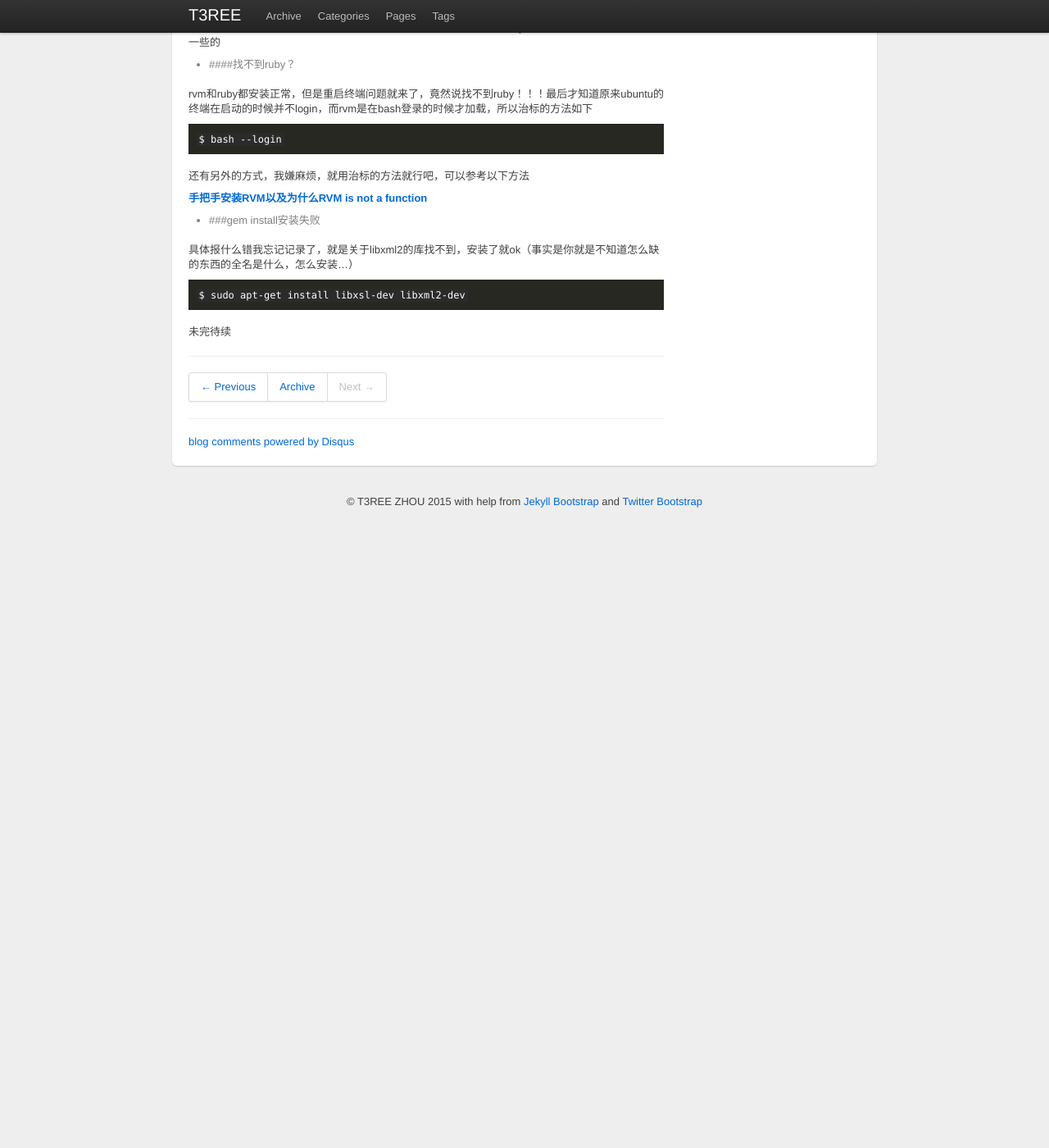
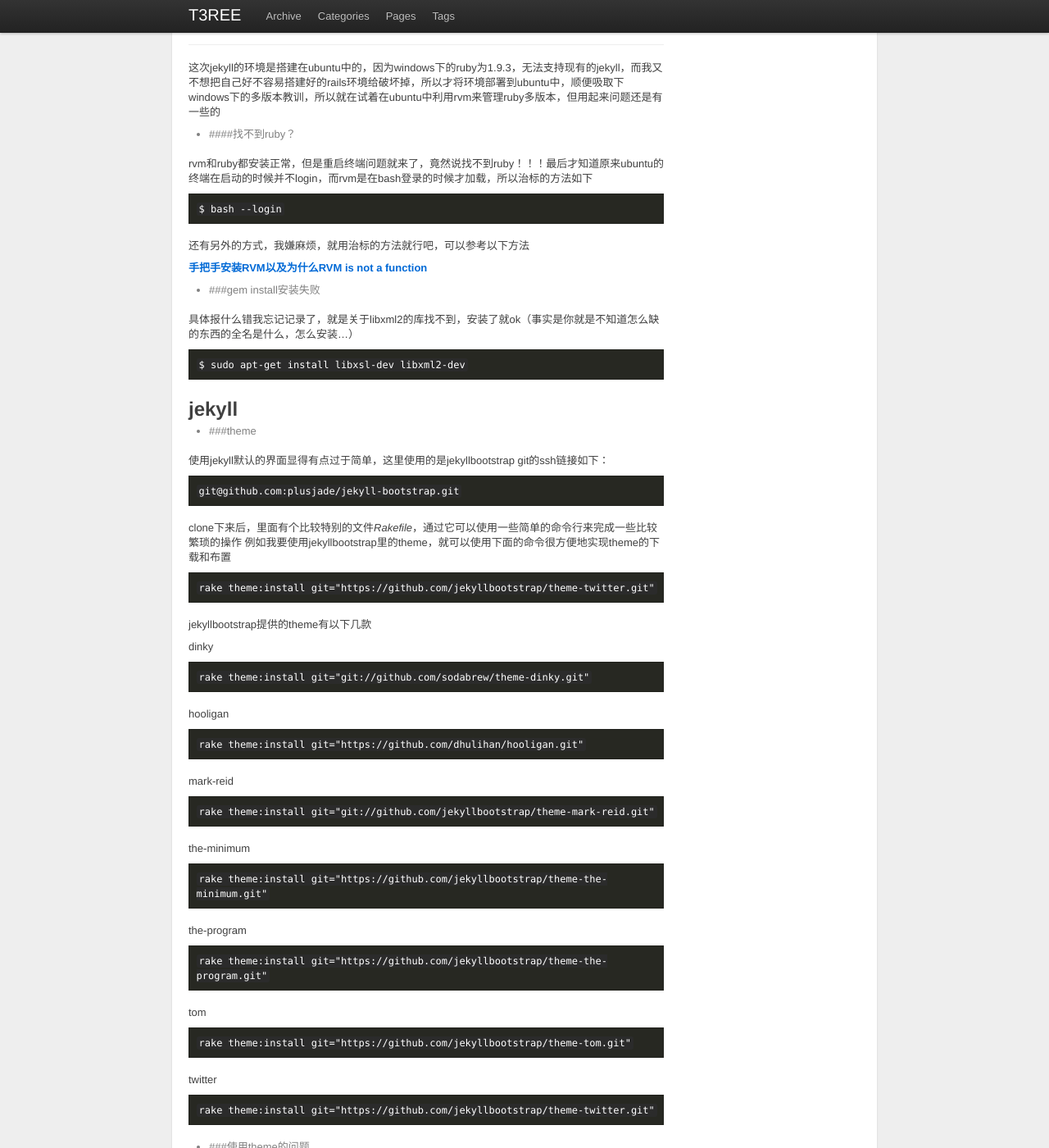
Before and after one commit to t3reezhou/t3reezhou.github.io, a Jekyll site: the page built from _posts/2015-12-10-the-question-i-meeet-in-deploying-environment-for-jekyll.md, in a window 1280 px wide and 1400 px high, scrolled down 804 px. Shown: the whole window at 82% size. Built offline with Jekyll 4.4.1, drawn with Linux system fonts in a browser that asks for light colours; comment, search, counter and statistics services are not loaded; before the commit the page ends 1434 px from its top, so only the background shows below that; some of the changed text lies outside the part shown.

Commit message:
finish the markdow about jekyll-deloy

````diff
--- a/_posts/2015-12-10-the-question-i-meeet-in-deploying-environment-for-jekyll.md
+++ b/_posts/2015-12-10-the-question-i-meeet-in-deploying-environment-for-jekyll.md
@@ -9,9 +9,13 @@ tags: [question,deloy,jekyll]
 ---
 {% include JB/setup %}
 
+
 # 在部署jekyll环境遇到的问题
 
 ## 前言
+***
+
+一直就觉得部署环境是程序员逃不了的一关，所以得当基本功，大部分时候会有现成的环境包使用安装，但在linux配置环境还真是考验耐心，搜索，理解提示信息的时候了
 
 ## git
 ***
@@ -48,6 +52,7 @@ rvm和ruby都安装正常，但是重启终端问题就来了，竟然说找不
 ```
 $ bash --login
 ```
+
 还有另外的方式，我嫌麻烦，就用治标的方法就行吧，可以参考以下方法
 
 **[手把手安装RVM以及为什么RVM is not a function](https://ruby-china.org/topics/3705)**
@@ -60,4 +65,143 @@ $ bash --login
 $ sudo apt-get install libxsl-dev libxml2-dev
 ```
 
-未完待续
+## jekyll
+
+- ###theme
+
+使用jekyll默认的界面显得有点过于简单，这里使用的是jekyllbootstrap
+git的ssh链接如下：
+
+```
+git@github.com:plusjade/jekyll-bootstrap.git
+```
+
+clone下来后，里面有个比较特别的文件*Rakefile*，通过它可以使用一些简单的命令行来完成一些比较繁琐的操作
+例如我要使用jekyllbootstrap里的theme，就可以使用下面的命令很方便地实现theme的下载和布置
+
+```
+rake theme:install git="https://github.com/jekyllbootstrap/theme-twitter.git"
+```
+
+jekyllbootstrap提供的theme有以下几款
+
+dinky
+
+```
+rake theme:install git="git://github.com/sodabrew/theme-dinky.git"
+```
+
+hooligan
+
+```
+rake theme:install git="https://github.com/dhulihan/hooligan.git"
+```
+
+mark-reid
+
+```
+rake theme:install git="git://github.com/jekyllbootstrap/theme-mark-reid.git"
+```
+
+the-minimum
+
+```
+rake theme:install git="https://github.com/jekyllbootstrap/theme-the-minimum.git"
+```
+
+the-program
+
+```
+rake theme:install git="https://github.com/jekyllbootstrap/theme-the-program.git"
+```
+
+tom
+
+```
+rake theme:install git="https://github.com/jekyllbootstrap/theme-tom.git"
+```
+
+twitter
+
+```
+rake theme:install git="https://github.com/jekyllbootstrap/theme-twitter.git"
+```
+
+- ###使用theme的问题
+
+不知道是我设置的时候出来了什么问题，只有根目录下的文件才会正确的插入css，其他页面都是找不到theme.name，找了好久，全文检索都没有解决，最后发现在/_includes/JB/setup中是这么写的
+
+{% raw %}
+	{% if site.JB.ASSET_PATH %}
+      {% assign ASSET_PATH = site.JB.ASSET_PATH %}
+    {% else %}
+      {% capture ASSET_PATH %}{{ BASE_PATH }}/assets/themes/{{ page.theme.name }}{% endcapture %}
+{% endraw %}
+
+也就是说。程序是在找不到JB.ASSET_PATH才会去执行else里的操作，再全文检索一遍
+
+```
+$ grep -r 'ASSET_PAHT' ./
+```
+在输出的内容中很容易发现我们的配置文件*_config.yml*中就有关于ASSET_PATH的设置。我就设置如下
+
+```
+ASSET_PATH : /assets/themes/twitter
+```
+
+当然由于我使用的theme是twitter才这么写的，得根据自己使用什么theme来设置
+
+- ###语法高亮
+
+jekyllboostarp默认使用pygments
+
+```
+$ sudo apt-get install python-pygments
+```
+
+这样就安装完毕
+输入以下命令就可以看到有多少种风格
+
+```
+$ python
+```
+
+```
+>>> from pygments.styles import STYLE_MAP
+```
+
+```
+>>> STYLE_MAP.keys()
+```
+
+我这边使用的是colorful
+所以输入以下命令就能生成语法高亮的css
+
+```
+pygmentize -f html -a .highlight -S colorful > code.css
+```
+
+这样就会在当前目录发现有个code.css，将之复制到合适的地方，并在需要的地方导入，如defalut.html
+之后只要在需要高亮的地方将代码用
+{% raw %}
+{% highlight ruby linenos %}
+{% endhighlight %}
+{% endraw %}包裹即可,效果如下
+
+
+{% highlight ruby linenos %}
+def show
+  @widget = Widget(params[:id])
+  respond_to do |format|
+    format.html # show.html.erb
+    format.json { render json: @widget }
+  end
+end
+{% endhighlight %}
+
+- ###关于转义的问题
+
+在jekyll中，{% raw %}{{% %}{% endraw %}会直接被编译，所以要使内容不被编译接就得在外层包裹
+{% raw %}
+{% raw %}
+{% endraw %}即可
````
Also changed, not shown: other parts of _posts/2015-12-10-the-question-i-meeet-in-deploying-environment-for-jekyll.md (+1 -1 lines).
